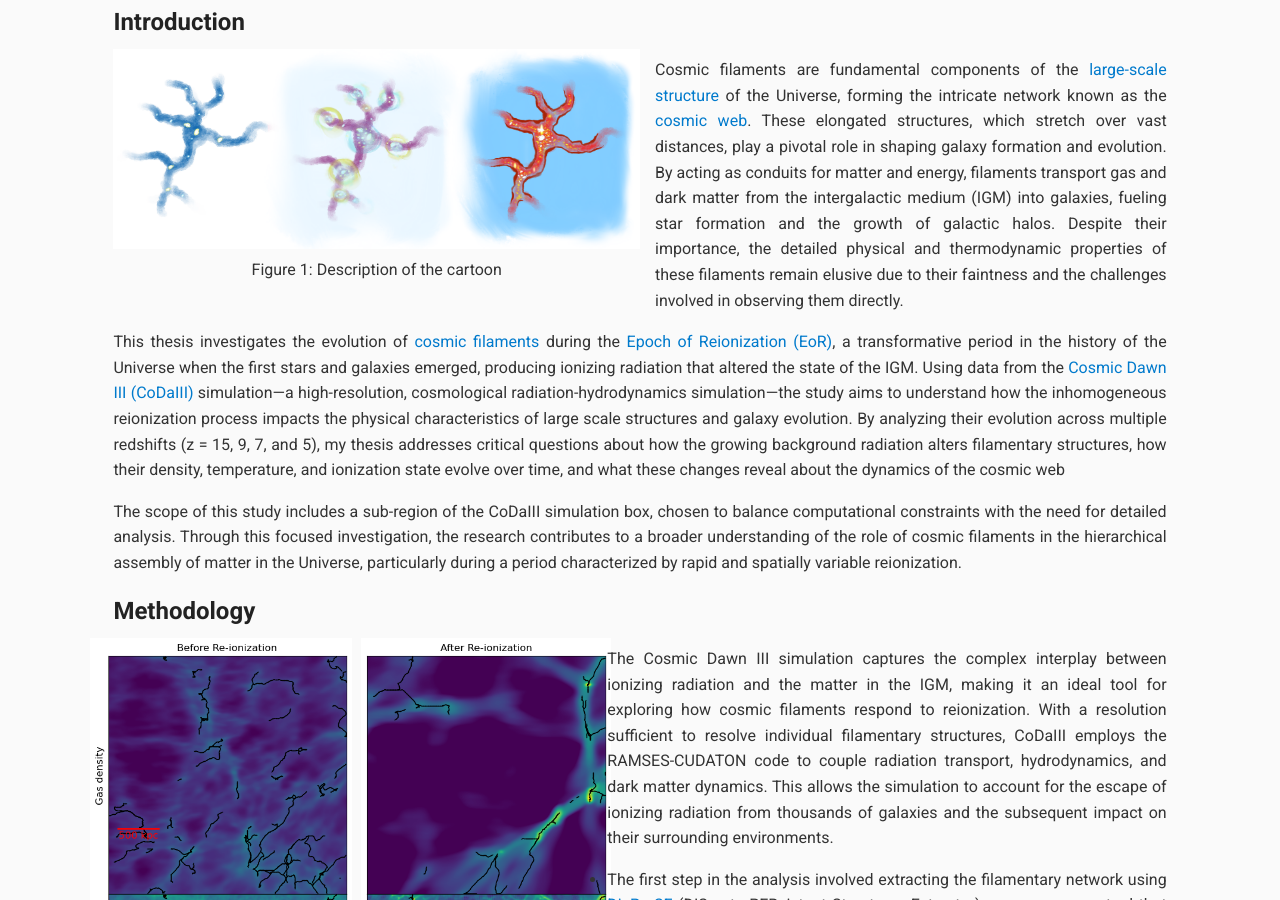
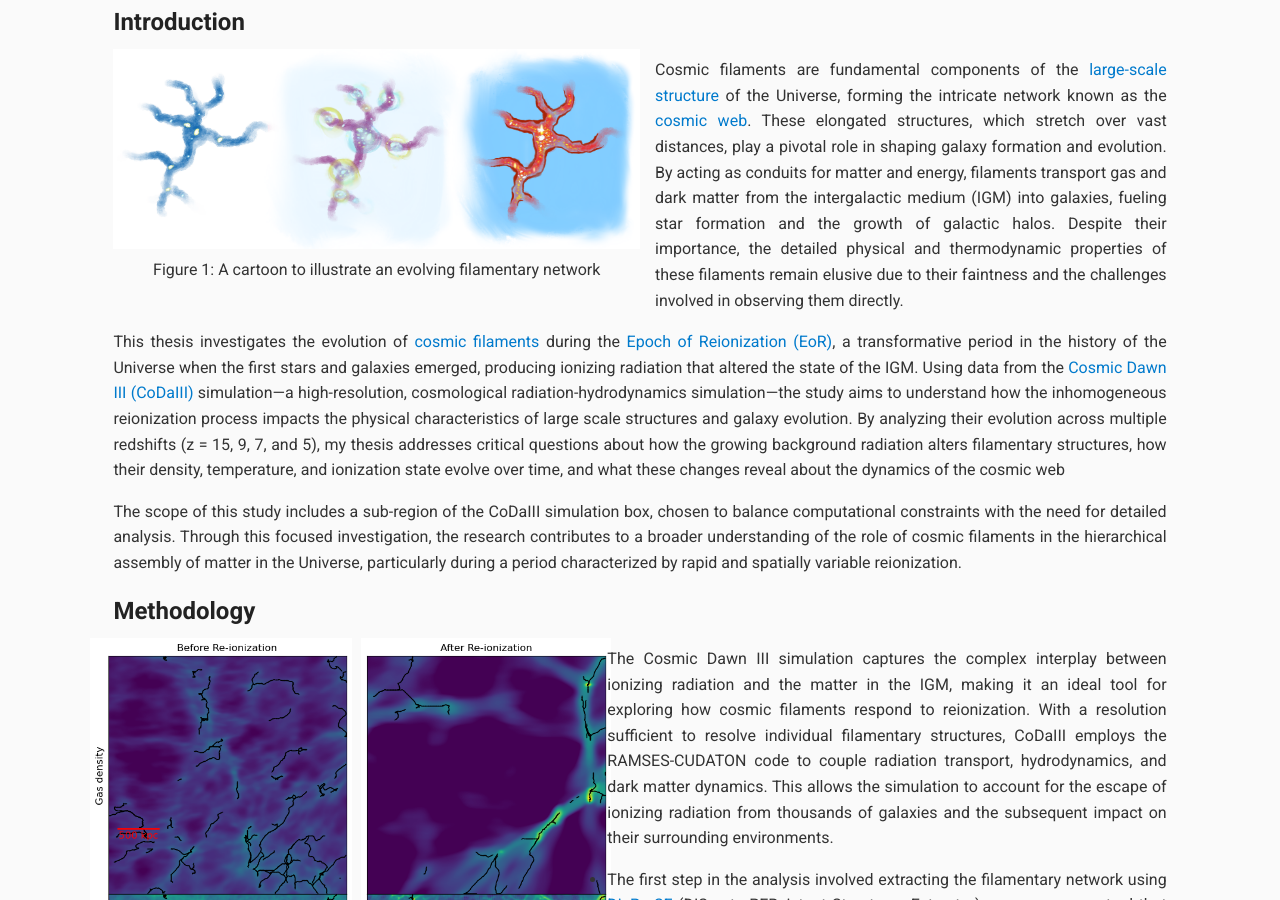
Before and after one commit to vishrut-b/Master-Thesis, a Jekyll site: the page built from index.md, in a window 1280 px wide and 900 px high, scrolled down 433 px. Built offline with Jekyll 4.4.1, drawn with Linux system fonts in a browser that asks for light colours; our own code applies the rules of GitHub Pages for plain Markdown files.

Commit message:
Update index.md

```diff
--- a/index.md
+++ b/index.md
@@ -10,7 +10,7 @@ This description of the thesis is supposed to summarise the entire work, as a me
 ## Introduction
 <figure style="width: 50%; float: left; margin: 0 15px 15px 0;">
   <img src="assets/css/Cartoon1.png" alt="cartoon" style="width: 100%;">
-  <figcaption style="text-align: center;">Figure 1: Description of the cartoon</figcaption>
+  <figcaption style="text-align: center;">Figure 1: A cartoon to illustrate an evolving filamentary network</figcaption>
 </figure>
 
 Cosmic filaments are fundamental components of the [large-scale structure](https://science.nasa.gov/universe/galaxies/large-scale-structures/) of the Universe, forming the intricate network known as the [cosmic web](https://science.nasa.gov/resource/cosmic-web/). These elongated structures, which stretch over vast distances, play a pivotal role in shaping galaxy formation and evolution. By acting as conduits for matter and energy, filaments transport gas and dark matter from the intergalactic medium (IGM) into galaxies, fueling star formation and the growth of galactic halos. Despite their importance, the detailed physical and thermodynamic properties of these filaments remain elusive due to their faintness and the challenges involved in observing them directly.
```
